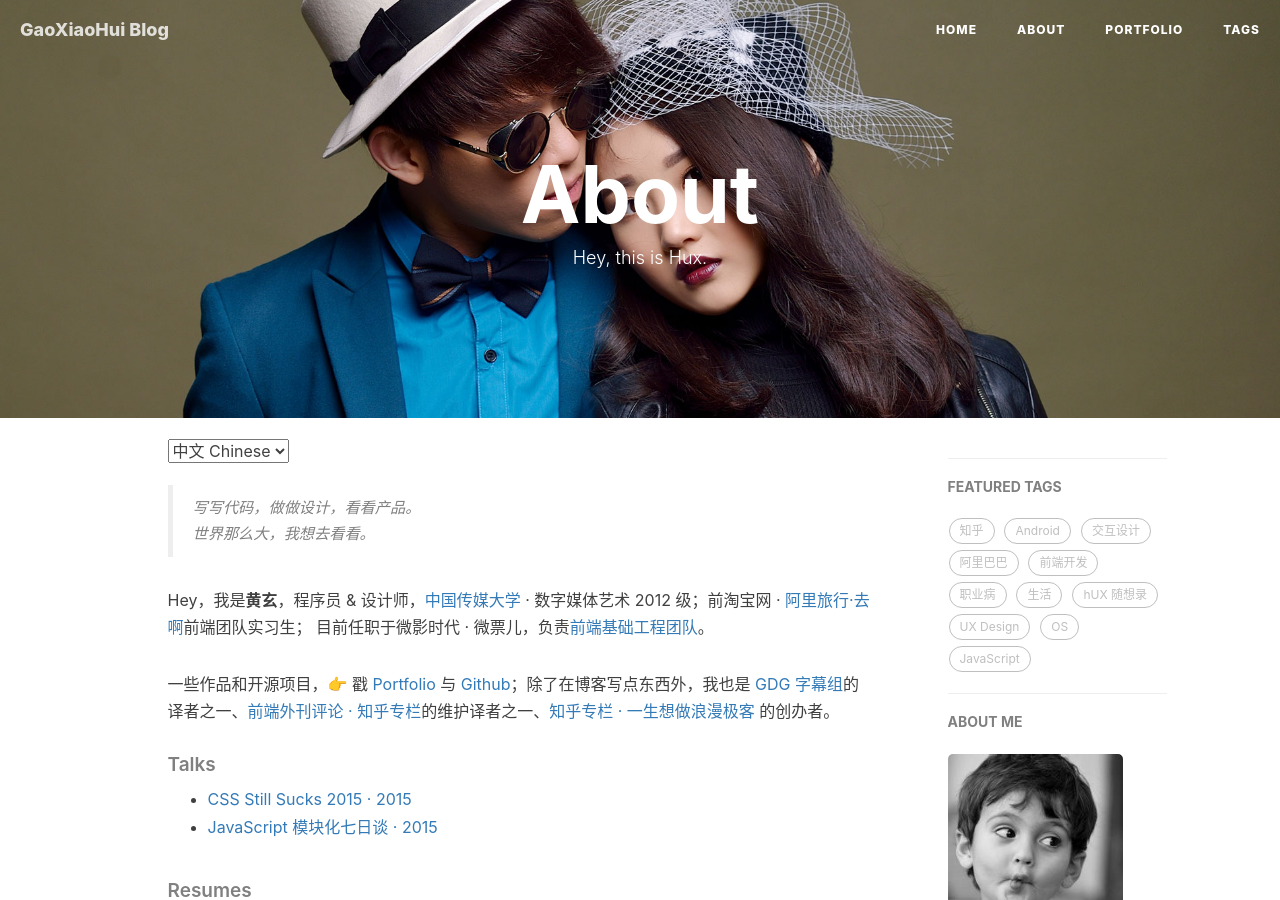
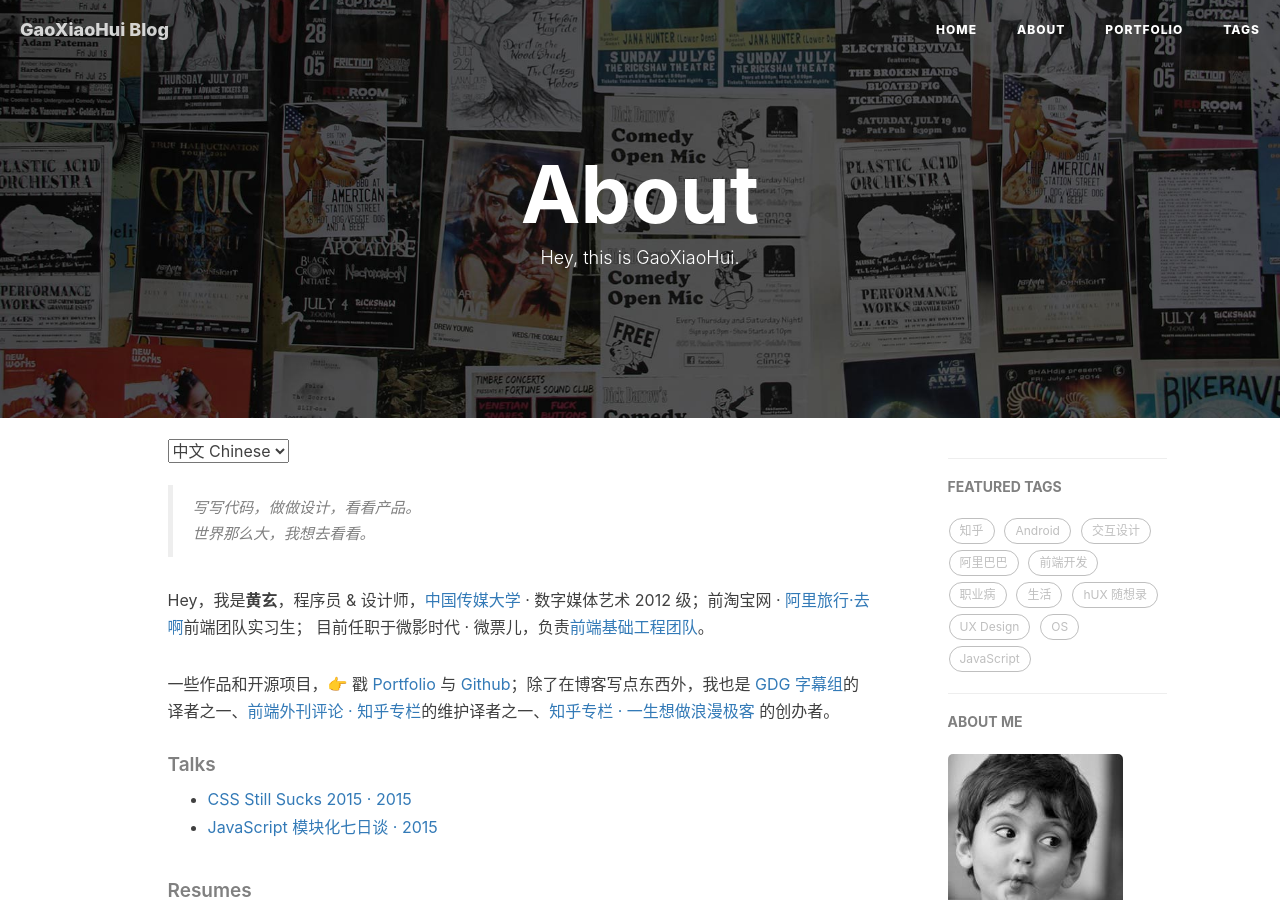
Before and after one commit to gao746700783/gao746700783.github.io, a Jekyll site: the page built from about.html, in a window 1280 px wide and 900 px high. Built offline with Jekyll 4.4.1, drawn with Linux system fonts in a browser that asks for light colours; nearby versions of some CDN libraries; comment, search, counter and statistics services are not loaded.

Commit message:
modify 2

```diff
--- a/CNAME
+++ b/CNAME
@@ -1 +1 @@
-huangxuan.me
+gaoxiaohui.github.io
--- a/about.html
+++ b/about.html
@@ -1,7 +1,7 @@
 ---
 layout: page
 title: "About"
-description: "Hey, this is Hux."
+description: "Hey, this is GaoXiaoHui."
 header-img: "img/about-bg.jpg"
 ---
 
```
Also changed, not shown: package.json (+6 -6 lines), img/about-bg.jpg, img/avatar-hux.jpg (deleted), img/avatar-sea-hux.jpg (deleted).
